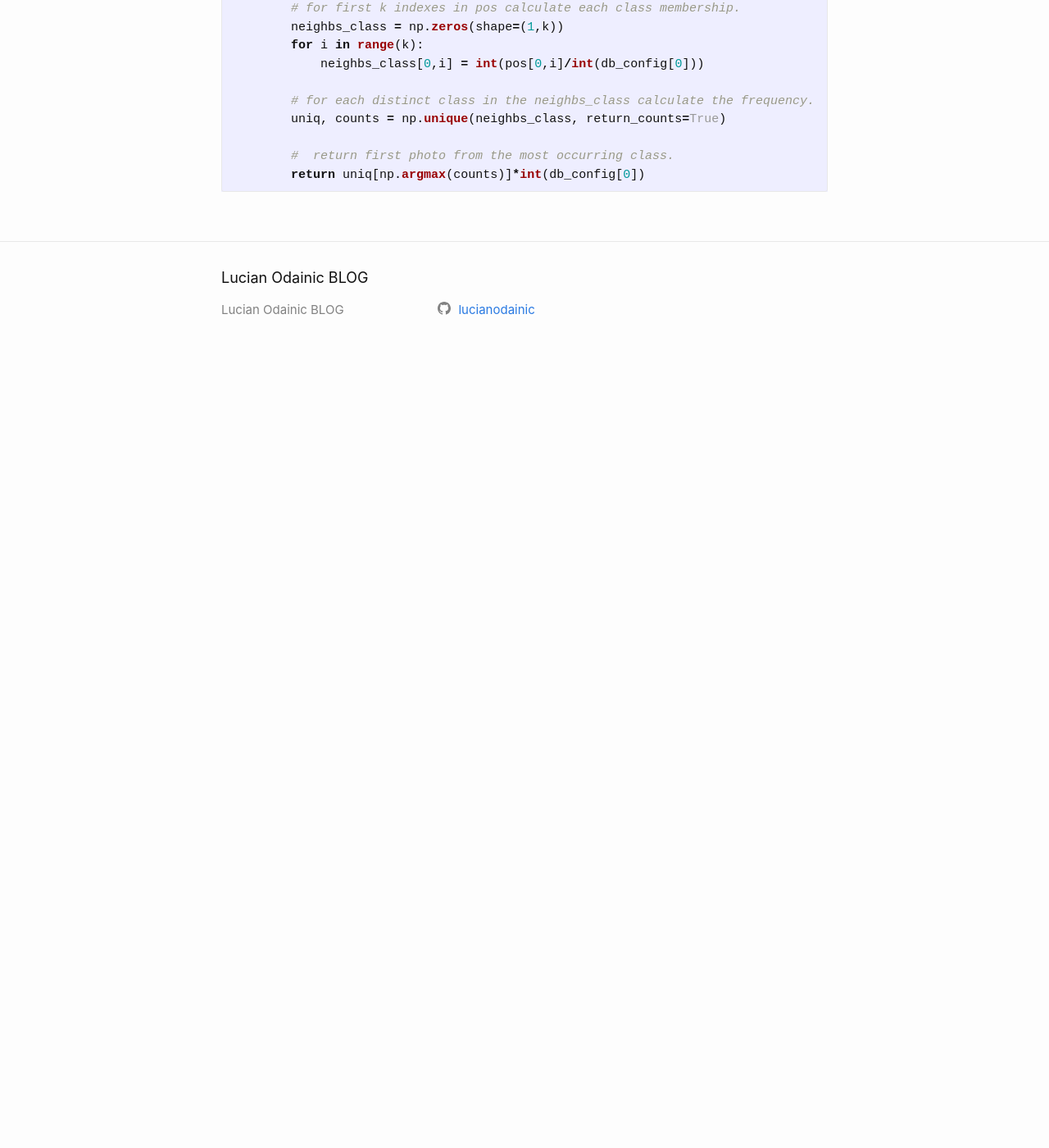
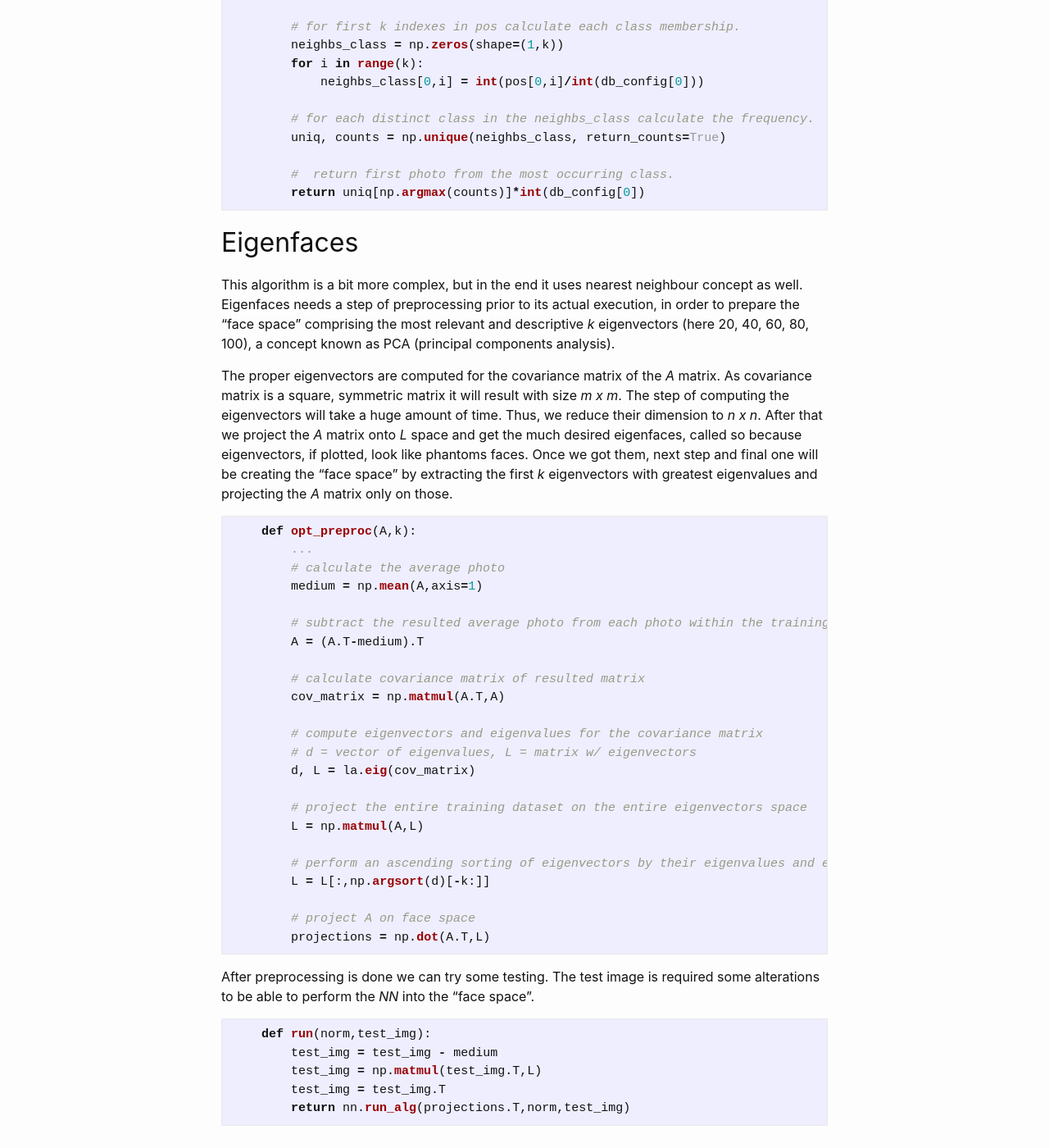
Before and after one commit to lucianodainic/lucianodainic.github.io, a Jekyll site: the page built from _posts/2022-06-17-pattern-recognition-algorithms-comparison-analysis.markdown, in a window 1280 px wide and 1400 px high, scrolled down 1374 px. Shown: the whole window at 82% size. Built offline with Jekyll 4.4.1, drawn with Linux system fonts in a browser that asks for light colours; before the commit the page ends 1824 px from its top, so only the background shows below that; some of the changed text lies outside the part shown.

Commit message:
Add eigenfaces

```diff
--- a/_posts/2022-06-15-pattern-recognition-algorithms-comparison-analysis.markdown
+++ b/_posts/2022-06-17-pattern-recognition-algorithms-comparison-analysis.markdown
@@ -13,18 +13,18 @@ The [ORL pattern-recognition](https://github.com/lucianodainic/pattern-recogniti
 - Beside the algorithm implementation .py files contain a function that run the statistics.
 - Statistics are computed for the selected algorithm and database configuration.
 - All the plots are displayed in the GUI after computing, also .png images can be found in _static/images/statistics/_ folder.
-- No scikit-learn or OpenCV built-ins were used.
+- No scikit-learn or OpenCV built-ins for algorithms implementation were used.
 
 ## _k_-Nearest Neighbors
 
-_k_-NN is arguably the simplest machine learning algorithm. It aims to find the closest _k_ neighbors to a given data point _x_ and tell its class membership.  So i used the _k_-NN concept to work on ORL database in order to check if the algorithm returns the similar person to that in the test photo.
+_k_-NN is arguably the simplest machine learning algorithm. It aims to find the closest _k_ neighbors to a given data point _x_ and tell its class membership.  So, i used the _k_-NN concept to work on ORL database in order to check if the algorithm returns the similar person to that in the test photo.
 
 The implementation has a straightforward approach: it calculates the distances between selected photo for testing and each column in _A_, then returns the index of the closest photo.
 The distances are computed with different norms (click the [link](https://lucianodainic.github.io/2022/06/12/vector-norms.html) to learn more).
 The code bellow is from _nn.py_ script and represents the implementation of _k-NN_ for _k=1_.
 
 ~~~python
-    def run(A,norm,test_img):
+    def run_alg(A,norm,test_img):
         z = np.zeros(shape = (1,len(A[0])))
         for i in range(len(A[0])):
             if norm == 'n1':
@@ -34,14 +34,15 @@ The code bellow is from _nn.py_ script and represents the implementation of _k-N
             elif norm == 'ninf':
                 z[0,i] = la.norm(test_img-A[:, i], np.inf)
             elif norm == 'ncos':
-                z[0,i] = 1-(np.dot(test_img,A[:,i]))/(la.norm(test_img)*la.norm(A[:, i]))
+                z[0, i] = 1 - np.dot(test_img, A[:, i]) / \
+                (la.norm(test_img) * la.norm(A[:, i]))
         return np.argmin(z)
 ~~~
 
 For proper _k-NN_ we need to select _k_ neighbors (usually 3,5,7,..). So, the following code, that can be found in _knn.py_ file, needs to be added:
 
 ~~~python
-    def run(A,norm,test_img,k,db_config):
+    def run_alg(A,norm,test_img,k,db_config):
         ...
         # sort the distances and store coressponding indexes in pos
         pos = np.argsort(z)
@@ -57,3 +58,47 @@ For proper _k-NN_ we need to select _k_ neighbors (usually 3,5,7,..). So, the fo
         #  return first photo from the most occurring class.
         return uniq[np.argmax(counts)]*int(db_config[0])
 ~~~
+
+## Eigenfaces
+
+This algorithm is a bit more complex, but in the end it uses nearest neighbour concept as well.
+Eigenfaces needs a step of preprocessing prior to its actual execution, in order to prepare the "face space" comprising
+the most relevant and descriptive _k_ eigenvectors (here 20, 40, 60, 80, 100), a concept known as PCA (principal components analysis).
+
+The proper eigenvectors are computed for the covariance matrix of the _A_ matrix. As covariance matrix is a square, symmetric matrix it will result with size _m x m_. The step of computing the eigenvectors will take a huge amount of time. Thus, we reduce their dimension to _n x n_. After that we project the _A_ matrix onto _L_ space and get the much desired eigenfaces, called so because eigenvectors, if plotted, look like phantoms faces. Once we got them, next step and final one will be creating the "face space" by extracting the first _k_ eigenvectors with greatest eigenvalues and projecting the _A_ matrix only on those.
+
+~~~python
+    def opt_preproc(A,k):
+        ...
+        # calculate the average photo
+        medium = np.mean(A,axis=1)
+
+        # subtract the resulted average photo from each photo within the training dataset
+        A = (A.T-medium).T
+
+        # calculate covariance matrix of resulted matrix
+        cov_matrix = np.matmul(A.T,A)
+
+        # compute eigenvectors and eigenvalues for the covariance matrix
+        # d = vector of eigenvalues, L = matrix w/ eigenvectors
+        d, L = la.eig(cov_matrix)
+
+        # project the entire training dataset on the entire eigenvectors space
+        L = np.matmul(A,L)
+
+        # perform an ascending sorting of eigenvectors by their eigenvalues and extract the last k ones backwards
+        L = L[:,np.argsort(d)[-k:]]
+
+        # project A on face space
+        projections = np.dot(A.T,L)
+~~~
+
+After preprocessing is done we can try some testing. The test image is required some alterations to be able to perform the _NN_ into the "face space".
+
+~~~python
+    def run(norm,test_img):
+        test_img = test_img - medium
+        test_img = np.matmul(test_img.T,L)
+        test_img = test_img.T
+        return nn.run_alg(projections.T,norm,test_img)
+~~~
```
